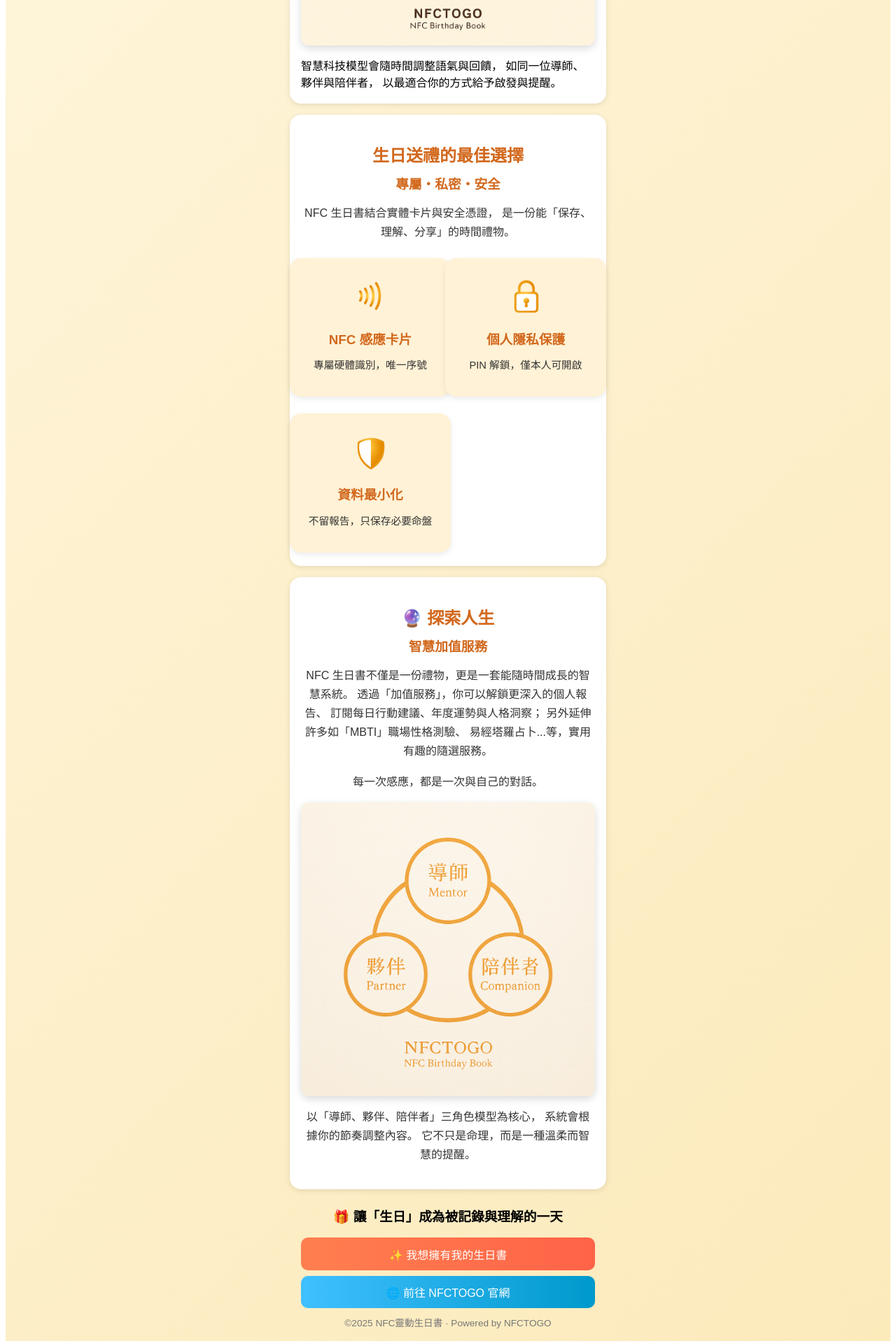
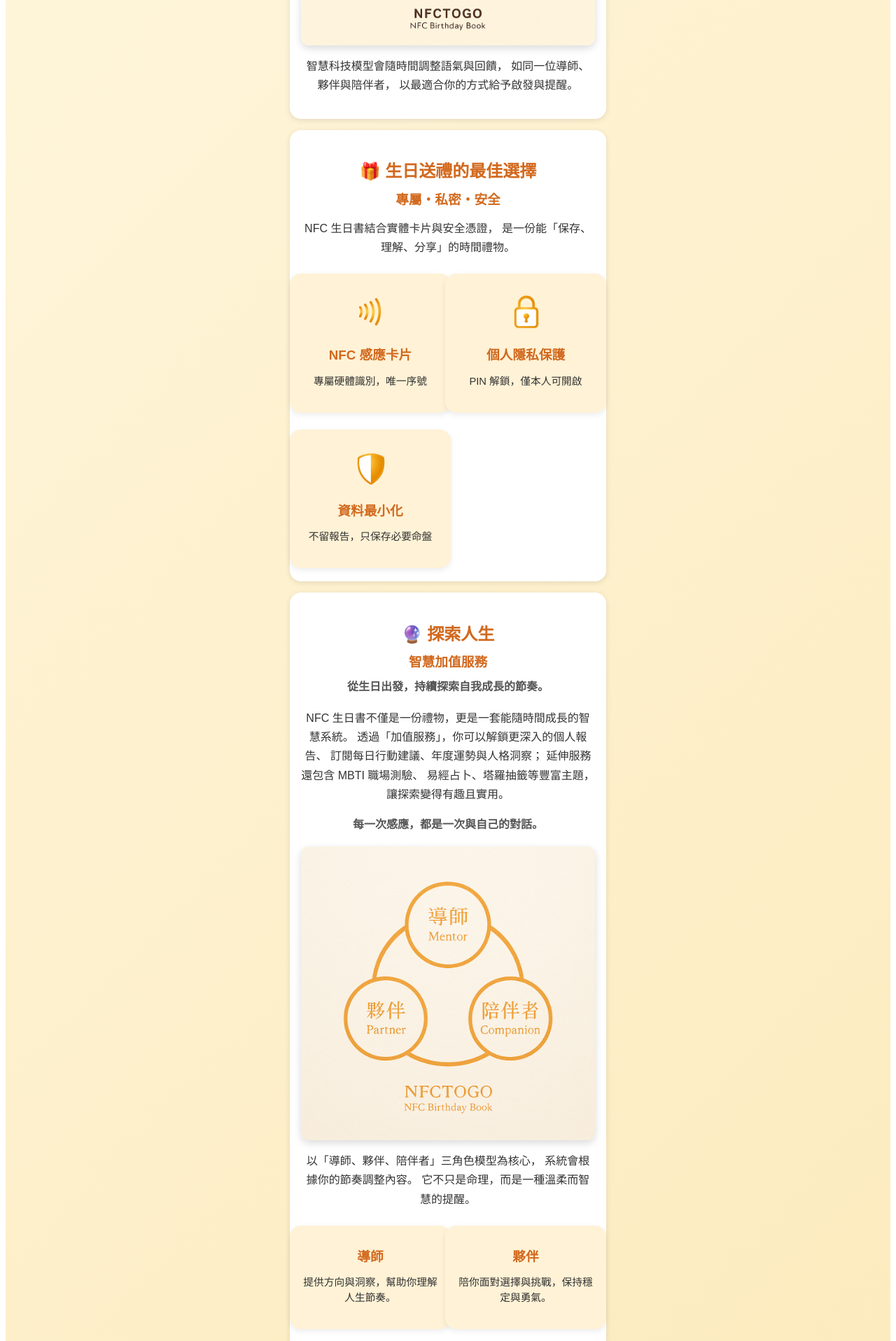
Before and after one commit to srluo/NFC-HBBK, a Next.js app: page /intro in a window 1280 px wide. Shown: the part 1511-3428 px from the top of the page at 70% size. Built offline with nearby package versions, Linux system fonts and the light colour scheme.

Commit message:
Update intro.jsx

```diff
--- a/pages/intro.jsx
+++ b/pages/intro.jsx
@@ -22,10 +22,9 @@ export default function Intro() {
     <div className={styles.container}>
       <header className={styles.header}>
         <h1 className={styles.title}>NFC 生日書</h1>
-        <p className={styles.subtitle}>
-          感應智慧科技，開啟你的故事。
-        </p>
+        <p className={styles.subtitle}>感應智慧科技，開啟你的故事。</p>
       </header>
+
       {/* 第一區｜什麼是 NFC 生日書 */}
       <section className={`${styles.section} ${styles.fade}`}>
         <h2>🌅 誕生的意義</h2>
@@ -35,7 +34,6 @@ export default function Intro() {
           感應之間，開啟屬於你的人格故事。
         </p>
 
-        {/* 新版 React 輪播 */}
         <Carousel
           images={[
             "/img/demo_quote.png",
@@ -64,14 +62,16 @@ export default function Intro() {
           alt="人格資料宇宙"
           className={styles.heroImage}
         />
+        <p>
           智慧科技模型會隨時間調整語氣與回饋，
           如同一位導師、夥伴與陪伴者，
           以最適合你的方式給予啟發與提醒。
+        </p>
       </section>
 
       {/* 第三區｜生日送禮的最佳選擇 */}
       <section className={`${styles.section} ${styles.fade}`}>
-        <h2>生日送禮的最佳選擇</h2>
+        <h2>🎁 生日送禮的最佳選擇</h2>
         <h3 className={styles.highlight}>專屬・私密・安全</h3>
         <p>
           NFC 生日書結合實體卡片與安全憑證，
@@ -101,15 +101,20 @@ export default function Intro() {
       <section className={`${styles.section} ${styles.fade}`}>
         <h2>🔮 探索人生</h2>
         <h3 className={styles.highlight}>智慧加值服務</h3>
+        <h4 className={styles.subtitle}>
+          從生日出發，持續探索自我成長的節奏。
+        </h4>
+
         <p>
           NFC 生日書不僅是一份禮物，更是一套能隨時間成長的智慧系統。
           透過「加值服務」，你可以解鎖更深入的個人報告、
           訂閱每日行動建議、年度運勢與人格洞察；
-          另外延伸許多如「MBTI」職場性格測驗、
-          易經塔羅占卜...等，實用有趣的隨選服務。
+          延伸服務還包含 MBTI 職場測驗、
+          易經占卜、塔羅抽籤等豐富主題，讓探索變得有趣且實用。
         </p>
-        <p>每一次感應，都是一次與自己的對話。
-        </p>
+        <h4 className={styles.subtitle}>
+          每一次感應，都是一次與自己的對話。
+        </h4>
 
         <img
           src="/img/demo_mpc.png"
@@ -122,11 +127,27 @@ export default function Intro() {
           系統會根據你的節奏調整內容。
           它不只是命理，而是一種溫柔而智慧的提醒。
         </p>
+
+        {/* 三角色簡介 */}
+        <div className={styles.grid3}>
+          <div>
+            <h3 className={styles.highlight}>導師</h3>
+            <p>提供方向與洞察，幫助你理解人生節奏。</p>
+          </div>
+          <div>
+            <h3 className={styles.highlight}>夥伴</h3>
+            <p>陪你面對選擇與挑戰，保持穩定與勇氣。</p>
+          </div>
+          <div>
+            <h3 className={styles.highlight}>陪伴者</h3>
+            <p>以溫柔語氣提醒，適時給予支持與安慰。</p>
+          </div>
+        </div>
       </section>
 
       {/* CTA 區｜結尾 */}
       <footer className={styles.footer}>
-        <h3>🎁 讓「生日」成為被記錄與理解的一天</h3>
+        <h3>🎂 讓「生日」成為被理解的一天</h3>
         <button
           className={`${styles.footerBtn} ${styles.buyBtn}`}
           onClick={() => window.open("/checkout", "_blank")}
```
Lines whose indentation alone changed are shown as unchanged.
